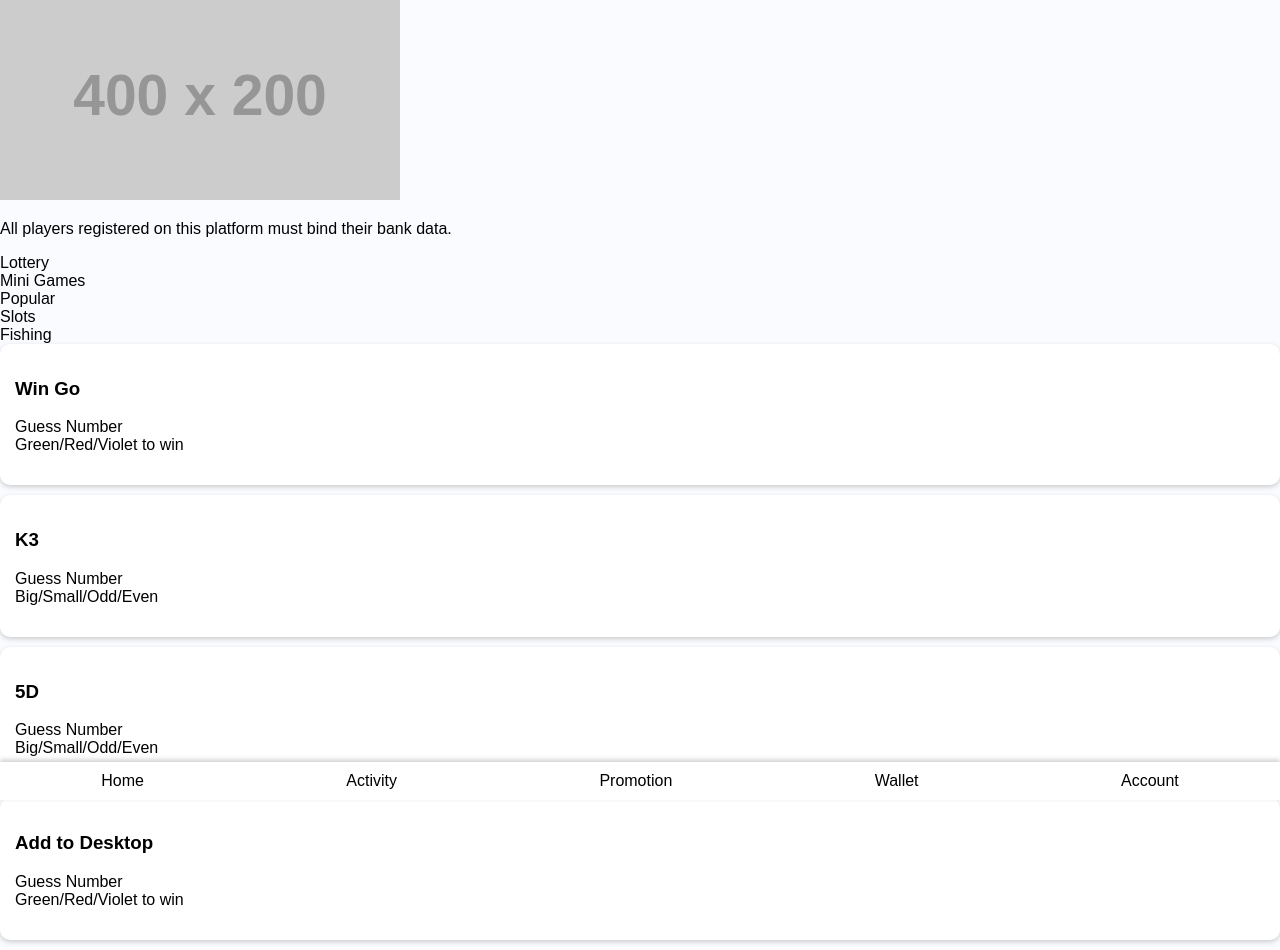
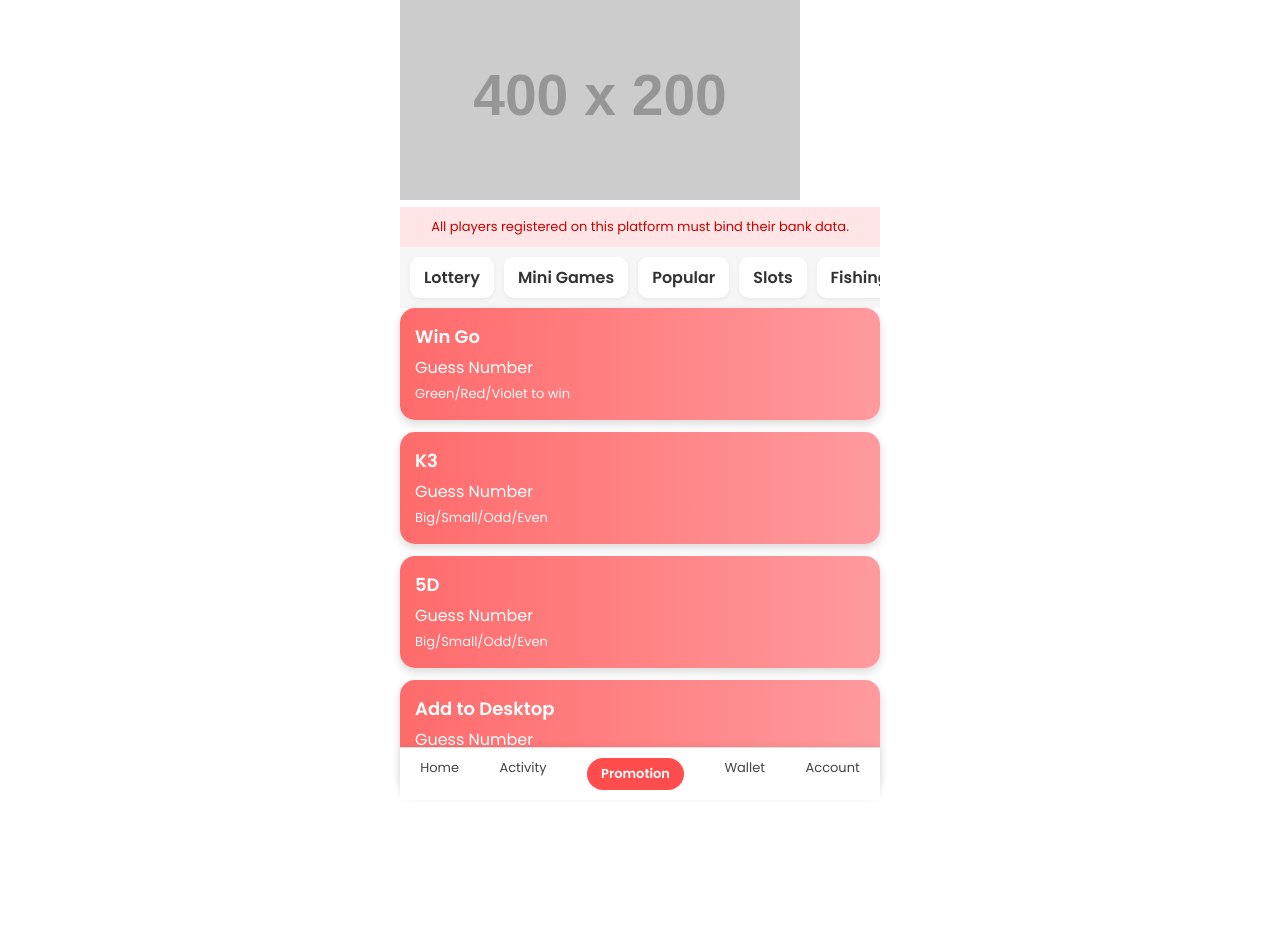
Before and after one commit to wr0ngtrn/wr0ngtrn.github.io, a plain HTML site: page index.html in a window 1280 px wide. After the commit the page ends 804 px from the top, so only its background shows below. Drawn offline with Linux system fonts and the light colour scheme; placeholder pictures from the web are drawn by us.

Commit message:
Add files via upload

```diff
--- a/style.css
+++ b/style.css
@@ -1,27 +1,45 @@
-body {
+* {
   margin: 0;
-  font-family: sans-serif;
-  background: #f9fbff;
+  padding: 0;
+  box-sizing: border-box;
 }
 
-.top-bar {
-  background: #0f0f0f;
-  padding: 10px;
-  display: flex;
-  align-items: center;
-  color: white;
+body {
+  font-family: 'Poppins', sans-serif;
+  background: #fff;
+  color: #333;
+  max-width: 480px;
+  margin: auto;
 }
 
-.logo {
-  width: 30px;
-  margin-right: 10px;
+.top-img {
+  width: 100%;
+  border-bottom: 2px solid #eee;
 }
 
-.notification {
-  background: #fff0f0;
-  padding: 5px 10px;
+.alert {
+  background: #ffe5e5;
+  color: #cc0000;
+  padding: 10px;
   font-size: 13px;
-  color: red;
+  text-align: center;
+}
+
+.menu {
+  display: flex;
+  overflow-x: auto;
+  gap: 10px;
+  padding: 10px;
+  background-color: #f6f6f6;
+}
+
+.menu-item {
+  flex-shrink: 0;
+  padding: 8px 14px;
+  background: white;
+  border-radius: 10px;
+  font-weight: 600;
+  box-shadow: 0 2px 5px rgba(0,0,0,0.05);
 }
 
 .game-section {
@@ -29,43 +47,52 @@ body {
 }
 
 .game-card {
-  background: #fff;
-  border-radius: 10px;
+  background: linear-gradient(to right, #ff6b6b, #ff9a9e);
+  color: white;
+  border-radius: 15px;
   padding: 15px;
-  margin-bottom: 10px;
-  box-shadow: 0 2px 5px #ccc;
+  margin-bottom: 12px;
+  box-shadow: 0 4px 10px rgba(0,0,0,0.15);
+  transition: transform 0.2s;
 }
 
-.red { background: linear-gradient(45deg, #ff4d4d, #ff9999); }
-.orange { background: linear-gradient(45deg, #ff944d, #ffd699); }
-.pink { background: linear-gradient(45deg, #ff66b2, #ffccf2); }
+.game-card:hover {
+  transform: scale(1.02);
+}
+
+.game-card h3 {
+  font-size: 18px;
+  margin-bottom: 5px;
+}
+
+.game-card span {
+  font-size: 13px;
+  opacity: 0.95;
+}
 
 .bottom-nav {
   position: fixed;
   bottom: 0;
   width: 100%;
+  max-width: 480px;
+  background: #fff;
   display: flex;
   justify-content: space-around;
-  background: white;
-  box-shadow: 0 -2px 5px #ccc;
   padding: 10px 0;
+  border-top: 1px solid #ddd;
+  box-shadow: 0 -2px 5px rgba(0,0,0,0.05);
 }
 
-.bottom-nav button {
-  border: none;
-  background: none;
-  font-size: 14px;
-}
-#spin-section {
-  padding: 20px;
+.nav-item {
+  text-align: center;
+  font-size: 13px;
+  color: #444;
 }
 
-#spin-section button {
-  background-color: green;
+.center {
+  background: #ff4c4c;
   color: white;
-  padding: 10px 20px;
-  border: none;
-  margin-top: 10px;
-  border-radius: 5px;
-  font-size: 16px;
+  padding: 6px 14px;
+  border-radius: 30px;
+  font-weight: bold;
 }
```
